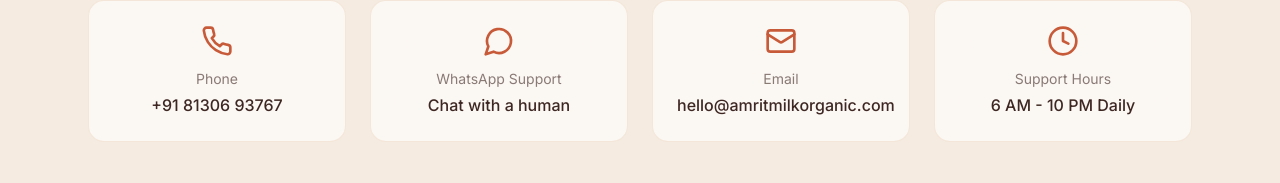
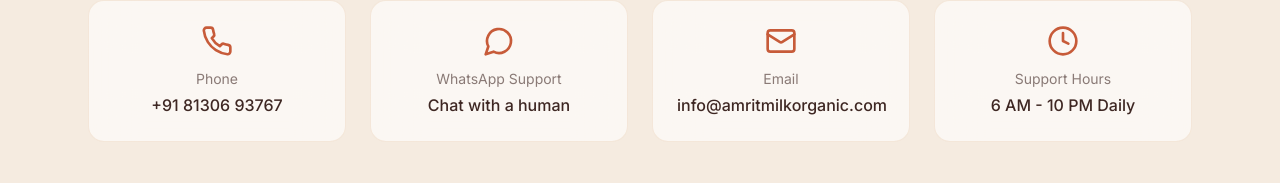
Before and after one commit to amritmilkorganic-cmyk/amritmilkorganic, a Next.js app: page /contact in a window 1280 px wide. Shown: the part 593-776 px from the top of the page. Built offline with nearby package versions, Linux system fonts and the light colour scheme; a web font is replaced by a local one.

Commit message:
update contact email to info

```diff
--- a/src/app/(shop)/contact/page.tsx
+++ b/src/app/(shop)/contact/page.tsx
@@ -17,8 +17,8 @@ const contactInfo = [
     {
         icon: Mail,
         label: "Email",
-        value: "hello@amritmilkorganic.com",
-        href: "mailto:hello@amritmilkorganic.com",
+        value: "info@amritmilkorganic.com",
+        href: "mailto:info@amritmilkorganic.com",
     },
     { icon: Clock, label: "Support Hours", value: "6 AM - 10 PM Daily", href: null },
 ];
```
